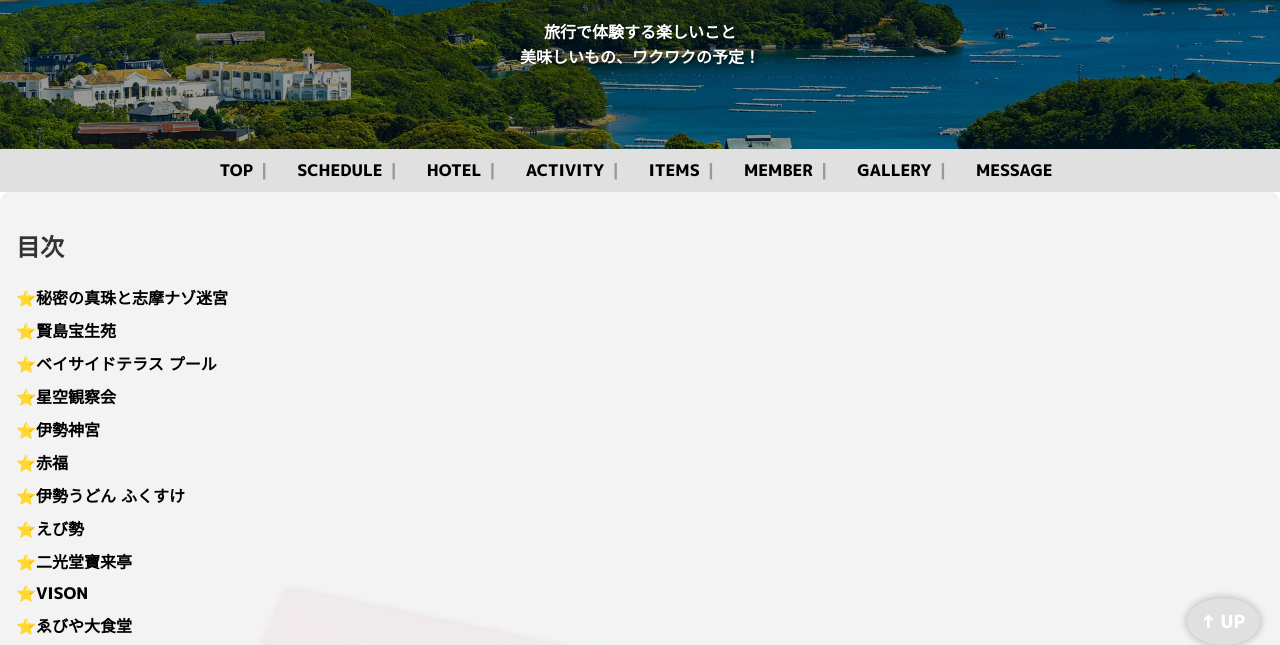
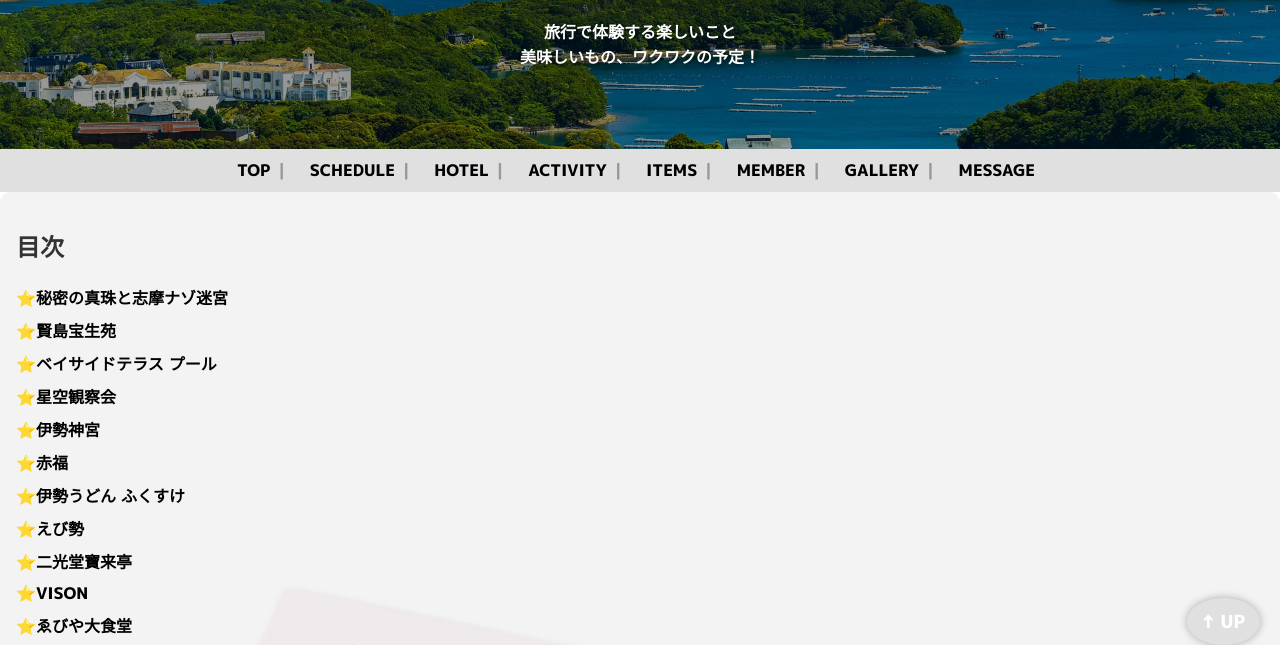
Before and after one commit to cherblo17/birthday-trip, a plain HTML site: page activity.html in a window 1280 px wide. Shown: the part 135-780 px from the top of the page. Drawn offline with Linux system fonts and the light colour scheme.

Commit message:
activity.html を更新

```diff
--- a/activity.html
+++ b/activity.html
@@ -89,13 +89,13 @@
 
    <nav>
     <a href="index.html">TOP</a>
-    <a href="schedule.html">&nbsp;SCHEDULE</a>
-    <a href="hotel.html">&nbsp;HOTEL</a>
-    <a href="activity.html">&nbsp;ACTIVITY</a>
-    <a href="items.html">&nbsp;ITEMS</a>
-    <a href="members.html">&nbsp;MEMBER</a>
-    <a href="gallery.html">&nbsp;GALLERY</a>
-    <a href="message.html">&nbsp;MESSAGE</a>
+    <a href="schedule.html">SCHEDULE</a>
+    <a href="hotel.html">HOTEL</a>
+    <a href="activity.html">ACTIVITY</a>
+    <a href="items.html">ITEMS</a>
+    <a href="members.html">MEMBER</a>
+    <a href="gallery.html">GALLERY</a>
+    <a href="message.html">MESSAGE</a>
   </nav>
 
   <div class="menu">
```
